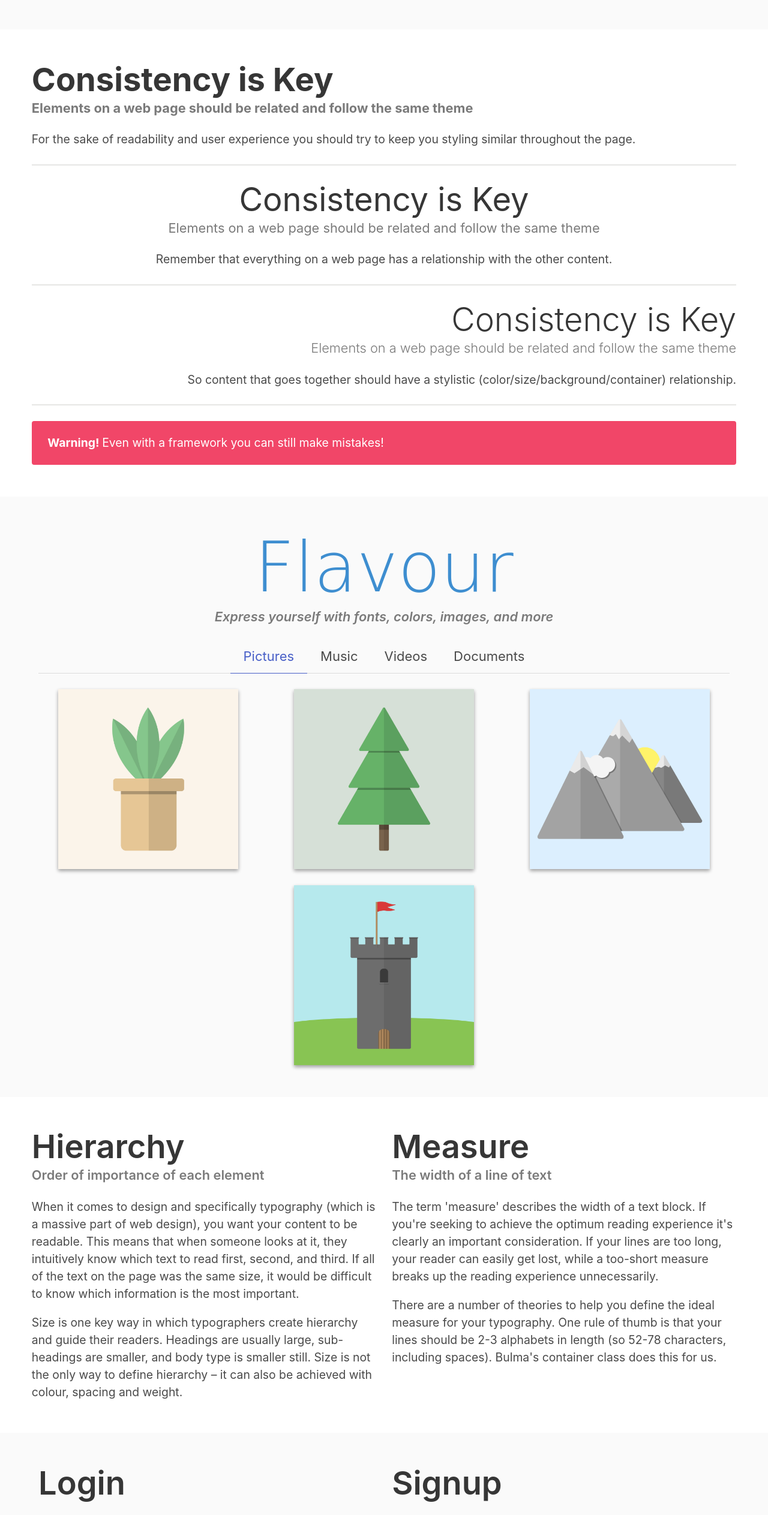
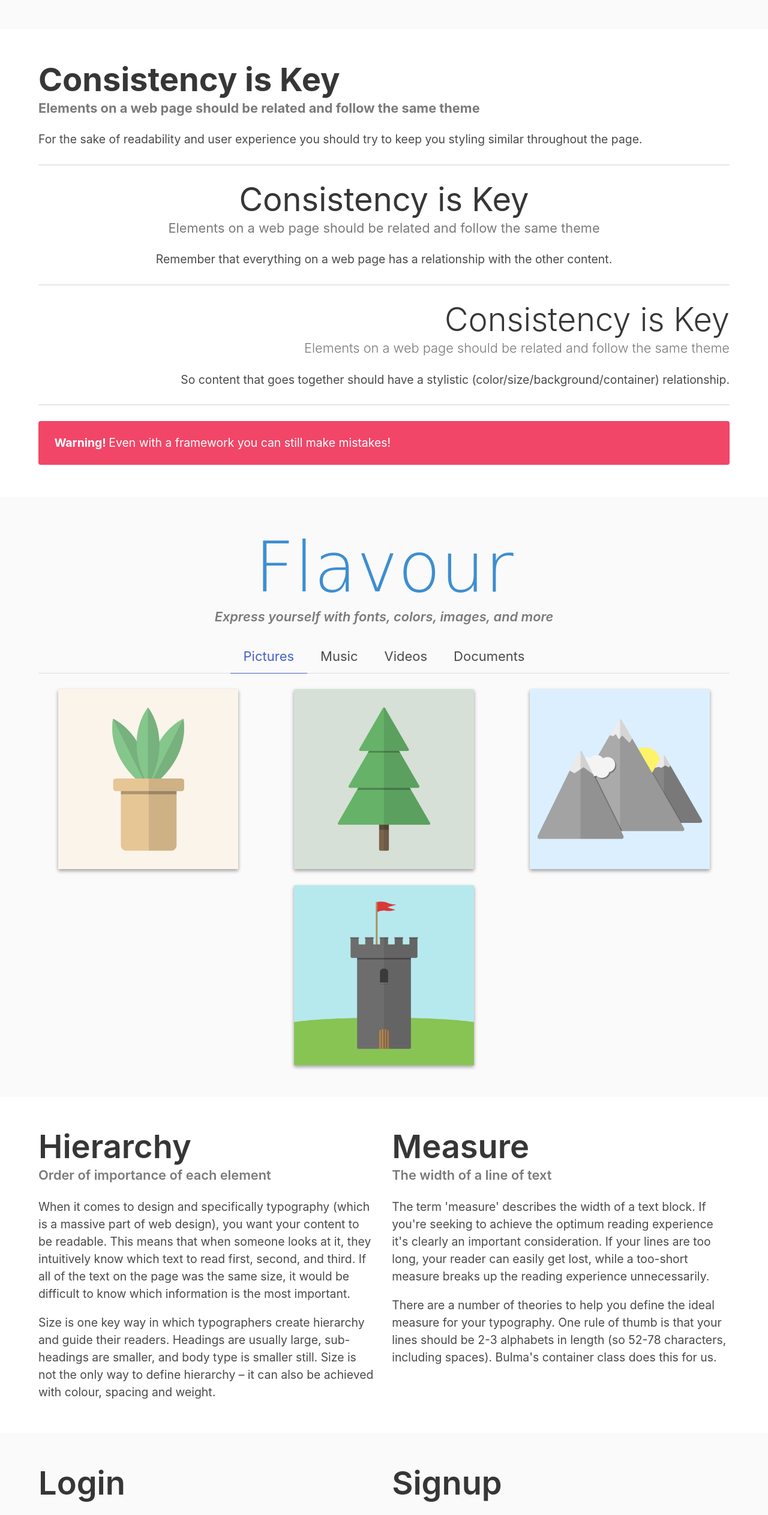
Before and after one commit to jdmar3-comp426/a02-EricYoo955, a website: page index.html in a window 1280 px wide. Shown: the part 1466-3992 px from the top of the page at 60% size. Drawn offline with nearby package versions, Linux system fonts and the light colour scheme; a web font is replaced by a local one.

Commit message:
containerTest

```diff
--- a/index.html
+++ b/index.html
@@ -55,7 +55,7 @@
     </div>
 </section>
 <section class="section has-background-white">
-    <div class=""> <!--Didn't do yet-->
+    <div class="container">
         <div class="content">
             <h1 class="title has-text-weight-bold">Consistency is Key</h1>
             <h5 class="subtitle has-text-grey has-text-weight-bold">Elements on a web page should be related and follow the same theme</h5>
@@ -116,7 +116,7 @@
     </div>
 </section>
 <section class="section has-background-white">
-    <div class=""> <!--Didn't do yet-->
+    <div class="container">
         <div class="content">
             <div class="columns">
                 <div class="column">
```
